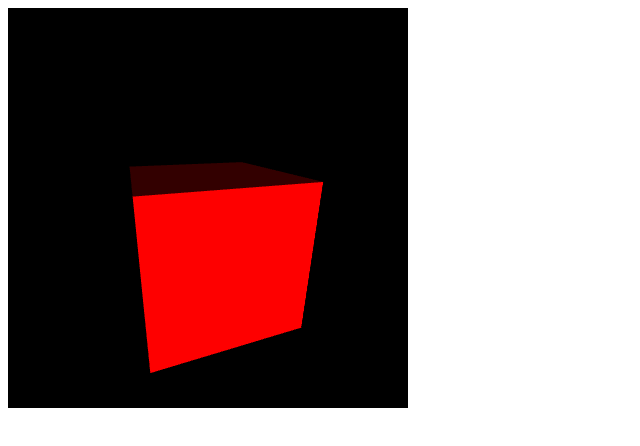
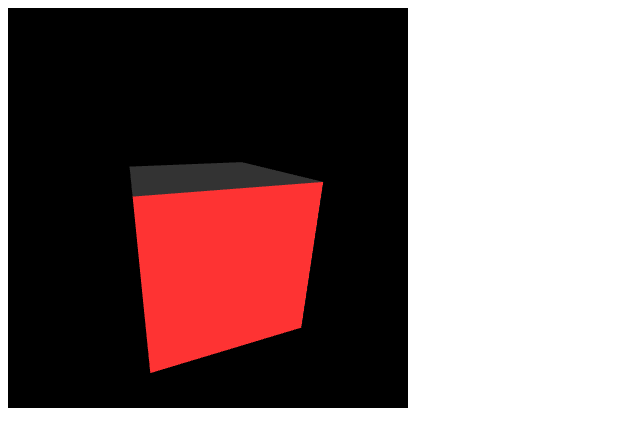
Before and after one commit to yyc-git/WebGames, a website built with webpack: page index.html in a window 1280 px wide. Shown: the whole page, without its empty margins (0-640 px from the left). Built offline with nearby package versions, Linux system fonts and the light colour scheme.

Commit message:
fix: fix bugs

```diff
--- a/index.html
+++ b/index.html
@@ -7,7 +7,8 @@
     <title>Sanke</title>
 </head>
 <body>
-    <canvas id="sanke" width="400" height="400"></canvas>
+    <canvas id="sanke"></canvas>
+    <!-- <canvas id="sanke" width="400" height="400"></canvas> -->
     <script src="./dist/bundle.js"></script>
     <script src="./dist/webgl-debug.js"></script>
 </body>
--- a/src/core/geometrie/cubeData.ts
+++ b/src/core/geometrie/cubeData.ts
@@ -7,14 +7,14 @@ let vertices :Float32Array = new Float32Array([   // Vertex coordinates
     1.0, -1.0, -1.0, -1.0, -1.0, -1.0, -1.0, 1.0, -1.0, 1.0, 1.0, -1.0   //
 ]);
 
-let colors :Float32Array = new Float32Array([     // Colors
-    1, 0, 0, 1, 0, 0, 1, 0, 0, 1, 0, 0,     // v0-v1-v2-v3 front
-    1, 0, 0, 1, 0, 0, 1, 0, 0, 1, 0, 0,     // v0-v3-v4-v5 right
-    1, 0, 0, 1, 0, 0, 1, 0, 0, 1, 0, 0,     // v0-v5-v6-v1 up
-    1, 0, 0, 1, 0, 0, 1, 0, 0, 1, 0, 0,     // v1-v6-v7-v2 left
-    1, 0, 0, 1, 0, 0, 1, 0, 0, 1, 0, 0,     // v7-v4-v3-v2 down
-    1, 0, 0, 1, 0, 0, 1, 0, 0, 1, 0, 0
-]);
+// let colors :Float32Array = new Float32Array([     // Colors
+//     1, 0, 0, 1, 0, 0, 1, 0, 0, 1, 0, 0,     // v0-v1-v2-v3 front
+//     1, 0, 0, 1, 0, 0, 1, 0, 0, 1, 0, 0,     // v0-v3-v4-v5 right
+//     1, 0, 0, 1, 0, 0, 1, 0, 0, 1, 0, 0,     // v0-v5-v6-v1 up
+//     1, 0, 0, 1, 0, 0, 1, 0, 0, 1, 0, 0,     // v1-v6-v7-v2 left
+//     1, 0, 0, 1, 0, 0, 1, 0, 0, 1, 0, 0,     // v7-v4-v3-v2 down
+//     1, 0, 0, 1, 0, 0, 1, 0, 0, 1, 0, 0
+// ]);
 
 let normals :Float32Array = new Float32Array([    // Normal
     0.0, 0.0, 1.0, 0.0, 0.0, 1.0, 0.0, 0.0, 1.0, 0.0, 0.0, 1.0,  // v0-v1-v2-v3 front
@@ -36,7 +36,7 @@ let indices :Uint8Array = new Uint8Array([       // Indices of the vertices
 
 let cubeData = {
     vertices,
-    colors,
+    // colors,
     normals,
     indices
 };
--- a/src/core/shader/Base.ts
+++ b/src/core/shader/Base.ts
@@ -94,7 +94,7 @@ function loadShader(gl: any, type: any, source: any) {
     return shader;
 }
 
-let initVertexBuffers = (gl: any, cubeData: any) => {
+let initVertexBuffers = (gl: WebGLRenderingContext, cubeData: any) => {
     // 创建顶点颜色 与 索引 缓冲区
     let indexBuffer = gl.createBuffer();
 
@@ -102,9 +102,9 @@ let initVertexBuffers = (gl: any, cubeData: any) => {
         return -1;
     }
 
-    if (!initArrayBuffer(gl, cubeData.colors, 3, gl.FLOAT, 'a_Color')) {
-        return -1;
-    }
+    // if (!initArrayBuffer(gl, cubeData.colors, 3, gl.FLOAT, 'a_Color')) {
+    //     return -1;
+    // }
 
     if (!initArrayBuffer(gl, cubeData.normals, 3, gl.FLOAT, 'a_Normal')) {
         return -1;
--- a/src/core/shader/LightShaderCode.ts
+++ b/src/core/shader/LightShaderCode.ts
@@ -1,11 +1,17 @@
 let verxtexShader: String =
     `
     attribute vec4 a_Position;
-    attribute vec4 a_Color;   // 表面基底颜色
+    // attribute vec4 a_Color;   // 表面基底颜色
     attribute vec4 a_Normal;  // 法向量
 
+
+    uniform vec3 u_Color;
+    uniform float u_Alpha;
+
+    // TODO use u_ModelMatrix, u_ViewMatrix, u_ProjectionMatrix instead
     uniform mat4 u_MvpMatrix; // 模型视图投影矩阵
-    uniform vec3 u_LightColor; // 光线颜色
+
+    uniform vec3 u_LightColor; // 光源颜色
     uniform vec3 u_LightDirection; // 归一化的世界坐标(入射光方向)
     uniform vec3 u_AmbientLight; // 环境光颜色
     uniform mat4 u_NormalMatrix; // 变换法向量矩阵
@@ -15,18 +21,22 @@ let verxtexShader: String =
     void main() {
       // 设置坐标
       gl_Position = u_MvpMatrix * a_Position;
-      // 对法向量进行归一化
+
       vec3 normal = normalize(vec3(u_NormalMatrix * a_Normal));
+
       // 计算光线方向和法向量的点积  相当于计算 cos夹角 余弦值
       float nDotL = max(dot(u_LightDirection, normal), 0.0);
       // 计算漫反射光的颜色
-      vec3 diffuse = u_LightColor * vec3(a_Color) * nDotL;
+      vec3 diffuse = u_LightColor * u_Color * nDotL;
+
+
+
+
       // 计算环境光产生的反射光颜色
-      vec3 ambient = u_AmbientLight * a_Color.rgb;
-      // 设置尺寸 px
-      gl_PointSize = 10.0;
+      // vec3 ambient = u_AmbientLight * a_Color.rgb;
+      vec3 ambient = u_AmbientLight;
 
-      v_Color = vec4(diffuse + ambient, a_Color.a);
+      v_Color = vec4(diffuse + ambient, u_Alpha);
     }
 `
 
--- a/src/main.ts
+++ b/src/main.ts
@@ -1,11 +1,18 @@
 import { verxtexShader, fragmentShader } from "./core/shader/LightShaderCode";
 import cubeData from "./core/geometrie/cubeData";
-import { getShaderUniforms, initShaders, initVertexBuffers} from "./core/shader/Base";
+import { getShaderUniforms, initShaders, initVertexBuffers } from "./core/shader/Base";
 import { getWebGLContext } from "./core/render/Base";
 import { mat4, vec3 } from "./lib/math/TSMath";
 
-let mian = () => {
-    let canvas: any = document.getElementById("sanke")
+let main = () => {
+    // let canvas: any = document.getElementById("sanke")
+    let canvas: any = document.querySelector("#sanke")
+
+    canvas.width = 400;
+    canvas.style.width = "400px";
+    canvas.height = 400;
+    canvas.style.height = "400px";
+
 
     let gl: any = getWebGLContext(canvas);
 
@@ -13,11 +20,11 @@ let mian = () => {
         console.log("Failure to init shaders")
     }
 
-    gl.clearColor(0, 0, 0, 1);
-    gl.enable(gl.DEPTH_TEST);
     let n = initVertexBuffers(gl, cubeData);
-    let lightShaderUniformObj = {'u_LightColor': null, 'u_LightDirection': null, 'u_AmbientLight':null, 'u_NormalMatrix':null, 'u_MvpMatrix':null};
-    let uniformObj =  getShaderUniforms(gl, lightShaderUniformObj)
+    let lightShaderUniformObj = { 'u_LightColor': null, 'u_LightDirection': null, 'u_AmbientLight': null, 'u_NormalMatrix': null, 'u_MvpMatrix': null, 'u_Color': null, 'u_Alpha': null };
+    let uniformObj = getShaderUniforms(gl, lightShaderUniformObj)
+
+
     // 设置光线颜色
     gl.uniform3f(uniformObj.u_LightColor, 1.0, 1.0, 1.0) // 设置光线颜色为白光
     // 设置光线方向
@@ -27,17 +34,18 @@ let mian = () => {
     // 环境光
     gl.uniform3f(uniformObj.u_AmbientLight, 0.2, 0.2, 0.2)
 
-    // 设置法向量变换矩阵
-    let normalMatrix = new mat4([1, 0, 0, 0, 0, 1, 0, 0, 0, 0, 1, 0, 0, 0, 0, 1]);
+    // TODO use gl-matrix (refer to https://www.npmjs.com/package/@types/gl-matrix )
+
     let modelMatrix = new mat4([1, 0, 0, 0, 0, 1, 0, 0, 0, 0, 1, 0, 0, 0, 0, 1]); // 模型矩阵
 
     modelMatrix.translate(new vec3([0, 0.5, 0]));//y轴平移
-    modelMatrix.rotate(0, new vec3([0, 0, 1]));//绕z轴旋转
+    // modelMatrix.rotate(0, new vec3([0, 0, 1]));//绕z轴旋转
 
     // 设置模型视图投影矩阵
     let mvpMatrix = new mat4();
     // 设置投影矩阵
-    let perspectiveMatrix = mat4.perspective(30, canvas.clientWidth / canvas.clientHeight, 1, 100);
+    // let perspectiveMatrix = mat4.perspective(30, canvas.clientWidth / canvas.clientHeight, 1, 100);
+    let perspectiveMatrix = mat4.perspective(30, canvas.width / canvas.height, 0.01, 100000);
 
 
     let lookAtMatrix = mat4.lookAt(new vec3([1, -1, 3]), new vec3([0, 0, 0]), new vec3([0, 1, 0]));
@@ -48,9 +56,40 @@ let mian = () => {
 
     gl.uniformMatrix4fv(uniformObj.u_MvpMatrix, false, mvpMatrix.values);
 
-    normalMatrix.inverse(modelMatrix);
+    // let normalMatrix = new mat4();
+
+    let normalMatrix = new mat4([1, 0, 0, 0, 0, 1, 0, 0, 0, 0, 1, 0, 0, 0, 0, 1]);
+
+    modelMatrix.copy().inverse(
+        normalMatrix
+    );
+
     normalMatrix.transpose();
+
+
+    // normalMatrix.inverse(modelMatrix);
+    // normalMatrix.transpose();
     gl.uniformMatrix4fv(uniformObj.u_NormalMatrix, false, normalMatrix.values);
+
+
+
+
+
+
+
+    gl.uniform3f(uniformObj.u_Color, 1.0, 0.0, 0.0);
+    gl.uniform1f(uniformObj.u_Alpha, 1.0);
+
+
+
+
+
+
+
+
+
+    gl.clearColor(0, 0, 0, 1);
+    gl.enable(gl.DEPTH_TEST);
 
     // 清除颜色缓冲区和深度缓冲区
     gl.clear(gl.COLOR_BUFFER_BIT | gl.DEPTH_BUFFER_BIT);
@@ -61,4 +100,4 @@ let mian = () => {
     return
 }
 
-window.onload = mian;
+window.onload = main;
```
